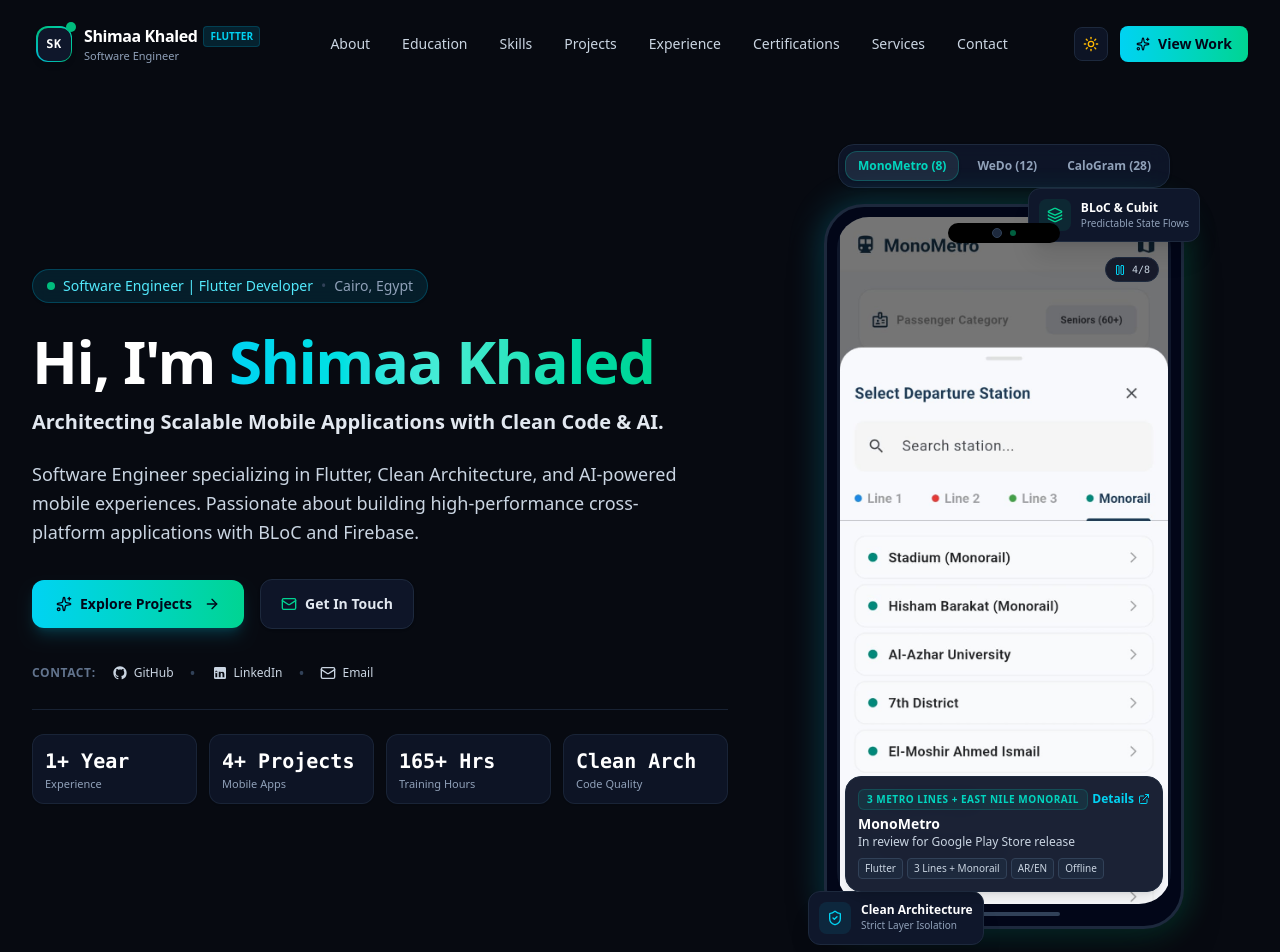
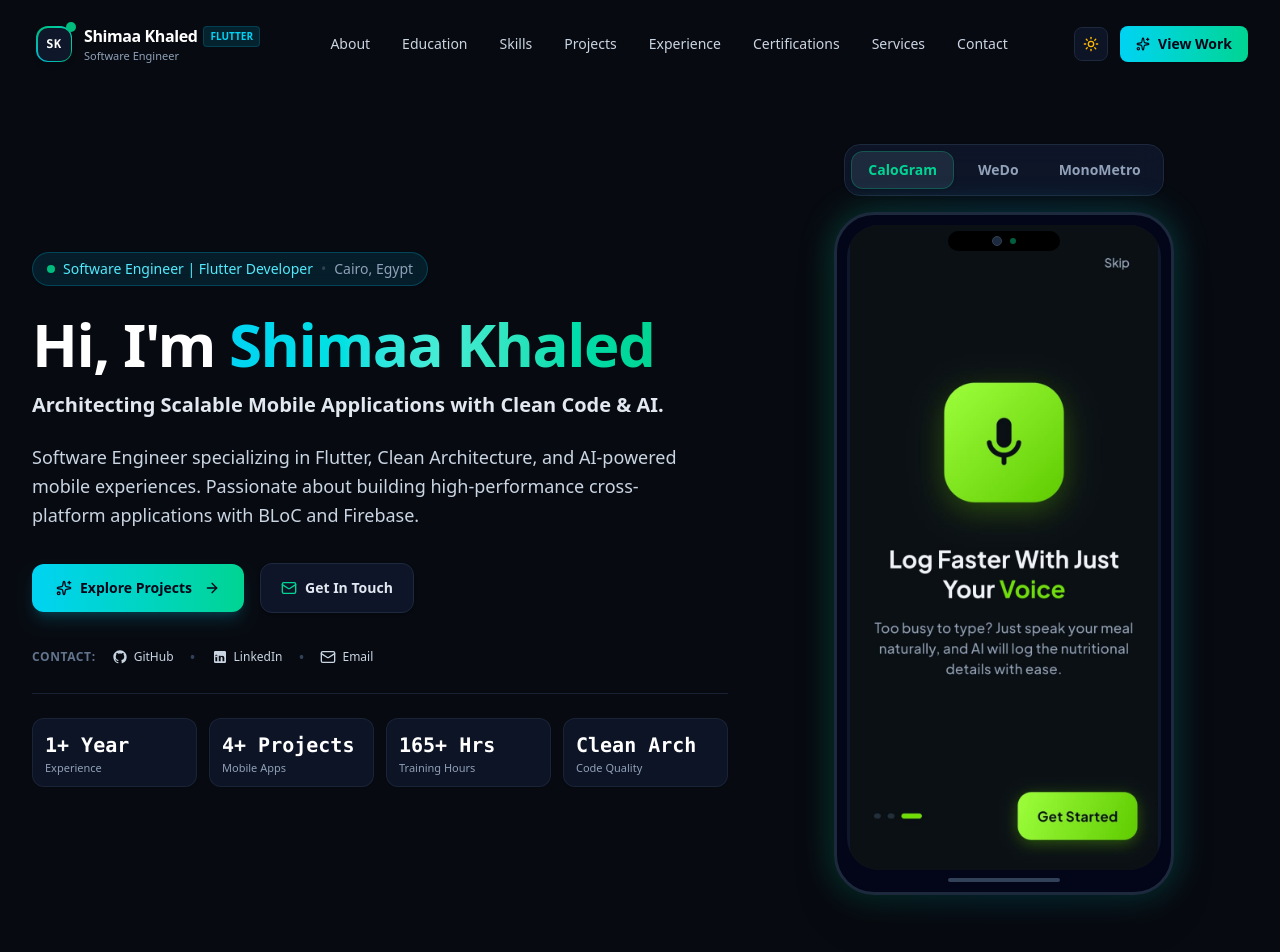
Before and after one commit to shimaakhaled1410-hue/portfolio, a Next.js app: page / in a window 1280 px wide. Shown: the top 952 px of the page. Built offline with nearby package versions, Linux system fonts and the light colour scheme.

Commit message:
Refine hero mockup, reorder showcase projects, and clean up education section

```diff
--- a/src/components/Education.tsx
+++ b/src/components/Education.tsx
@@ -58,7 +58,7 @@ export default function Education() {
               </div>
 
               <div className="flex flex-col sm:items-end gap-1.5 shrink-0">
-                <span className="inline-flex items-center gap-1.5 text-xs font-semibold px-3 py-1 rounded-full bg-cyan-50 dark:bg-cyan-950/60 text-cyan-700 dark:text-cyan-300 border border-cyan-200 dark:border-cyan-800/80">
+                <span className="inline-flex items-center gap-1.5 text-xs sm:text-sm font-bold px-3 py-1 rounded-full bg-cyan-50 dark:bg-cyan-950/60 text-cyan-700 dark:text-cyan-300 border border-cyan-200 dark:border-cyan-800/80">
                   <Calendar className="w-3.5 h-3.5 text-cyan-500 dark:text-cyan-400" />
                   <span>{edu.period}</span>
                 </span>
@@ -66,29 +66,31 @@ export default function Education() {
                   <MapPin className="w-3.5 h-3.5 text-slate-400 dark:text-slate-500" />
                   <span>{edu.location}</span>
                 </span>
-                <span className="text-[10px] font-bold uppercase tracking-wider text-emerald-700 dark:text-emerald-400 px-2 py-0.5 rounded bg-emerald-100 dark:bg-emerald-500/15 border border-emerald-300 dark:border-emerald-500/30 mt-1">
-                  {edu.status}
-                </span>
+                {edu.status && (
+                  <span className="text-[10px] font-bold uppercase tracking-wider text-emerald-700 dark:text-emerald-400 px-2 py-0.5 rounded bg-emerald-100 dark:bg-emerald-500/15 border border-emerald-300 dark:border-emerald-500/30 mt-1">
+                    {edu.status}
+                  </span>
+                )}
               </div>
             </div>
 
             {/* Coursework & Academic Highlights */}
             <div className="grid grid-cols-1 md:grid-cols-2 gap-8 pt-6">
 
-              {/* Relevant Coursework */}
+              {/* Relevant Coursework (No truncation so full course names are completely visible) */}
               <div>
                 <h4 className="text-xs font-bold uppercase tracking-wider text-slate-500 dark:text-slate-400 mb-3 flex items-center gap-2">
                   <BookOpen className="w-4 h-4 text-cyan-600 dark:text-cyan-400" />
                   <span>Key Coursework</span>
                 </h4>
-                <div className="grid grid-cols-1 sm:grid-cols-2 gap-2">
+                <div className="grid grid-cols-1 gap-2">
                   {edu.coursework.map((course, idx) => (
                     <div
                       key={idx}
-                      className="flex items-center gap-2 p-2 rounded-lg bg-slate-50 dark:bg-slate-950 border border-slate-200 dark:border-slate-800 text-xs text-slate-700 dark:text-slate-300"
+                      className="flex items-start gap-2.5 p-2.5 rounded-lg bg-slate-50 dark:bg-slate-950 border border-slate-200 dark:border-slate-800 text-xs font-medium text-slate-800 dark:text-slate-200 leading-normal"
                     >
-                      <span className="w-1.5 h-1.5 rounded-full bg-cyan-500 dark:bg-cyan-400 shrink-0" />
-                      <span className="truncate">{course}</span>
+                      <span className="w-1.5 h-1.5 rounded-full bg-cyan-500 dark:bg-cyan-400 shrink-0 mt-1" />
+                      <span className="break-words">{course}</span>
                     </div>
                   ))}
                 </div>
@@ -100,7 +102,7 @@ export default function Education() {
                   <Award className="w-4 h-4 text-emerald-600 dark:text-emerald-400" />
                   <span>Academic Focus</span>
                 </h4>
-                <ul className="space-y-2.5">
+                <ul className="space-y-3">
                   {edu.highlights.map((highlight, idx) => (
                     <li
                       key={idx}
--- a/src/components/Hero.tsx
+++ b/src/components/Hero.tsx
@@ -1,15 +1,11 @@
 'use client';
 
 import React, { useState, useEffect, useCallback } from 'react';
-import Image from 'next/image';
 import { personalInfo } from '@/data/portfolioData';
 import {
   ArrowRight,
   Sparkles,
   Mail,
-  Layers,
-  ExternalLink,
-  ShieldCheck,
   ChevronLeft,
   ChevronRight,
   Pause,
@@ -21,59 +17,39 @@ interface HeroProps {
   onSelectProject?: (projectId: string) => void;
 }
 
-type AppKey = 'monometro' | 'wedo' | 'calogram';
+type AppKey = 'calogram' | 'wedo' | 'monometro';
 
 export default function Hero({ onSelectProject }: HeroProps) {
-  const [activeApp, setActiveApp] = useState<AppKey>('monometro');
+  const [activeApp, setActiveApp] = useState<AppKey>('calogram');
   const [slideIndex, setSlideIndex] = useState<number>(0);
   const [isPaused, setIsPaused] = useState<boolean>(false);
   const [imgSrc, setImgSrc] = useState<string>('');
 
   const appScreenshots: Record<AppKey, string[]> = {
+    calogram: Array.from({ length: 28 }, (_, i) => `/assets/${i + 1} CaloGram.jpeg`),
+    wedo: Array.from({ length: 12 }, (_, i) => `/assets/${i + 1} WeDo.jpeg`),
     monometro: Array.from({ length: 8 }, (_, i) => `/assets/${i + 1} MonoMetro.jpeg`),
-    wedo: Array.from({ length: 12 }, (_, i) => `/assets/${i + 1} WeDo.jpeg`),
-    calogram: Array.from({ length: 28 }, (_, i) => `/assets/${i + 1} CaloGram.jpeg`),
   };
 
   const appShowcases: Record<AppKey, {
     id: string;
     name: string;
-    badge: string;
-    tagline: string;
     fallbackImage: string;
-    pillBg: string;
-    stack: string[];
-    totalSlides: number;
   }> = {
-    monometro: {
-      id: 'monometro',
-      name: 'MonoMetro',
-      badge: '3 Metro Lines + East Nile Monorail',
-      tagline: 'In review for Google Play Store release',
-      fallbackImage: '/assets/Metro_Freelancing_Project_Splash.png',
-      pillBg: 'bg-teal-500/10 text-teal-600 dark:text-teal-400 border-teal-500/20',
-      stack: ['Flutter', '3 Lines + Monorail', 'AR/EN', 'Offline'],
-      totalSlides: 8,
+    calogram: {
+      id: 'calogram',
+      name: 'CaloGram',
+      fallbackImage: '/assets/CaloGram_Freelancing_Project_Dashboard.png',
     },
     wedo: {
       id: 'wedo',
       name: 'WeDo',
-      badge: 'Real-Time SaaS Collaboration',
-      tagline: 'Real-time task synchronization & team roles',
       fallbackImage: '/assets/WeDo_Freelancing_Project_Create_Project.png',
-      pillBg: 'bg-cyan-500/10 text-cyan-600 dark:text-cyan-400 border-cyan-500/20',
-      stack: ['Flutter', 'BLoC', 'Cloud Functions', 'FCM'],
-      totalSlides: 12,
     },
-    calogram: {
-      id: 'calogram',
-      name: 'CaloGram',
-      badge: 'Multimodal AI & Nutrition',
-      tagline: 'Instant AI calorie scanner & macro tracking',
-      fallbackImage: '/assets/CaloGram_Freelancing_Project_Dashboard.png',
-      pillBg: 'bg-emerald-500/10 text-emerald-600 dark:text-emerald-400 border-emerald-500/20',
-      stack: ['Flutter', 'Gemini AI', 'Clean Arch', 'Firestore'],
-      totalSlides: 28,
+    monometro: {
+      id: 'monometro',
+      name: 'MonoMetro',
+      fallbackImage: '/assets/Metro_Freelancing_Project_Splash.png',
     },
   };
 
@@ -236,51 +212,51 @@ export default function Hero({ onSelectProject }: HeroProps) {
 
           </div>
 
-          {/* Right Column: Interactive Mobile Mockup Carousel Showcase */}
+          {/* Right Column: Clean Mobile Mockup Carousel Showcase (No overlapping badges/pill overlays) */}
           <div className="lg:col-span-5 flex flex-col items-center justify-center">
 
-            {/* App Switcher Tabs / Chips */}
-            <div className="flex items-center gap-1.5 p-1.5 bg-slate-100 dark:bg-slate-900/90 backdrop-blur-md rounded-2xl border border-slate-200 dark:border-slate-800 mb-4 shadow-sm">
+            {/* App Switcher Tabs / Chips (1. CaloGram, 2. WeDo, 3. MonoMetro - NO count numbers) */}
+            <div className="flex items-center gap-2 p-1.5 bg-slate-100 dark:bg-slate-900/90 backdrop-blur-md rounded-2xl border border-slate-200 dark:border-slate-800 mb-4 shadow-sm">
+              <button
+                onClick={() => handleTabChange('calogram')}
+                className={`px-4 py-2 rounded-xl text-xs sm:text-sm font-bold transition-all ${
+                  activeApp === 'calogram'
+                    ? 'bg-white dark:bg-slate-800 text-emerald-600 dark:text-emerald-400 shadow-sm border border-emerald-500/30'
+                    : 'text-slate-600 dark:text-slate-400 hover:text-slate-900 dark:hover:text-white'
+                }`}
+              >
+                CaloGram
+              </button>
+              <button
+                onClick={() => handleTabChange('wedo')}
+                className={`px-4 py-2 rounded-xl text-xs sm:text-sm font-bold transition-all ${
+                  activeApp === 'wedo'
+                    ? 'bg-white dark:bg-slate-800 text-cyan-600 dark:text-cyan-400 shadow-sm border border-cyan-500/30'
+                    : 'text-slate-600 dark:text-slate-400 hover:text-slate-900 dark:hover:text-white'
+                }`}
+              >
+                WeDo
+              </button>
               <button
                 onClick={() => handleTabChange('monometro')}
-                className={`px-3 py-1.5 rounded-xl text-xs font-bold transition-all ${
+                className={`px-4 py-2 rounded-xl text-xs sm:text-sm font-bold transition-all ${
                   activeApp === 'monometro'
                     ? 'bg-white dark:bg-slate-800 text-teal-600 dark:text-teal-400 shadow-sm border border-teal-500/30'
                     : 'text-slate-600 dark:text-slate-400 hover:text-slate-900 dark:hover:text-white'
                 }`}
               >
-                MonoMetro (8)
-              </button>
-              <button
-                onClick={() => handleTabChange('wedo')}
-                className={`px-3 py-1.5 rounded-xl text-xs font-bold transition-all ${
-                  activeApp === 'wedo'
-                    ? 'bg-white dark:bg-slate-800 text-cyan-600 dark:text-cyan-400 shadow-sm border border-cyan-500/30'
-                    : 'text-slate-600 dark:text-slate-400 hover:text-slate-900 dark:hover:text-white'
-                }`}
-              >
-                WeDo (12)
-              </button>
-              <button
-                onClick={() => handleTabChange('calogram')}
-                className={`px-3 py-1.5 rounded-xl text-xs font-bold transition-all ${
-                  activeApp === 'calogram'
-                    ? 'bg-white dark:bg-slate-800 text-emerald-600 dark:text-emerald-400 shadow-sm border border-emerald-500/30'
-                    : 'text-slate-600 dark:text-slate-400 hover:text-slate-900 dark:hover:text-white'
-                }`}
-              >
-                CaloGram (28)
+                MonoMetro
               </button>
             </div>
 
             {/* Phone Frame Container */}
             <div
-              className="relative group w-full max-w-[340px] sm:max-w-[360px]"
+              className="relative group w-full max-w-[320px] sm:max-w-[340px]"
               onMouseEnter={() => setIsPaused(true)}
               onMouseLeave={() => setIsPaused(false)}
             >
               {/* Glow Accent */}
-              <div className="absolute -inset-1 bg-gradient-to-r from-cyan-500 via-teal-500 to-emerald-500 rounded-[44px] blur-lg opacity-25 group-hover:opacity-45 transition duration-500" />
+              <div className="absolute -inset-1 bg-gradient-to-r from-emerald-500 via-cyan-500 to-teal-500 rounded-[44px] blur-lg opacity-25 group-hover:opacity-45 transition duration-500" />
 
               {/* Phone Body */}
               <div className="relative rounded-[40px] p-2.5 bg-slate-900 dark:bg-slate-950 border-[3px] border-slate-700 dark:border-slate-800 shadow-2xl overflow-hidden">
@@ -291,10 +267,10 @@ export default function Hero({ onSelectProject }: HeroProps) {
                   <div className="w-1.5 h-1.5 rounded-full bg-emerald-500 animate-pulse" />
                 </div>
 
-                {/* Screen Viewport */}
+                {/* Screen Viewport (Clean, full view without obscuring bottom cards or badges) */}
                 <div className="relative rounded-[32px] overflow-hidden aspect-[9/18.5] bg-slate-950 flex flex-col justify-between">
 
-                  {/* Image Display with Smooth Transition */}
+                  {/* Image Display */}
                   <div className="relative w-full h-full bg-slate-900">
                     <img
                       src={imgSrc}
@@ -303,96 +279,40 @@ export default function Hero({ onSelectProject }: HeroProps) {
                       className="w-full h-full object-contain object-top transition-all duration-500 transform scale-100 group-hover:scale-[1.01]"
                     />
 
-                    {/* Manual Navigation Overlay Arrows */}
+                    {/* Manual Navigation Overlay Arrows (on hover) */}
                     <button
                       onClick={prevSlide}
                       aria-label="Previous slide"
-                      className="absolute left-2 top-1/2 -translate-y-1/2 p-1.5 rounded-full bg-slate-950/70 text-white hover:bg-slate-900 backdrop-blur-md opacity-0 group-hover:opacity-100 transition-opacity border border-slate-700"
+                      className="absolute left-2 top-1/2 -translate-y-1/2 p-1.5 rounded-full bg-slate-950/70 text-white hover:bg-slate-900 backdrop-blur-md opacity-0 group-hover:opacity-100 transition-opacity border border-slate-700 z-30"
                     >
                       <ChevronLeft className="w-4 h-4" />
                     </button>
                     <button
                       onClick={nextSlide}
                       aria-label="Next slide"
-                      className="absolute right-2 top-1/2 -translate-y-1/2 p-1.5 rounded-full bg-slate-950/70 text-white hover:bg-slate-900 backdrop-blur-md opacity-0 group-hover:opacity-100 transition-opacity border border-slate-700"
+                      className="absolute right-2 top-1/2 -translate-y-1/2 p-1.5 rounded-full bg-slate-950/70 text-white hover:bg-slate-900 backdrop-blur-md opacity-0 group-hover:opacity-100 transition-opacity border border-slate-700 z-30"
                     >
                       <ChevronRight className="w-4 h-4" />
                     </button>
 
-                    {/* Top Right Counter & Pause Status */}
-                    <div className="absolute top-10 right-3 flex items-center gap-1.5 px-2 py-1 rounded-full bg-slate-950/80 backdrop-blur-md border border-slate-800 text-[10px] font-mono text-slate-300 z-20">
+                    {/* Top Right Pause / Resume Control Pill (Subtle & Clean) */}
+                    <div className="absolute top-9 right-3 flex items-center gap-1.5 px-2 py-1 rounded-full bg-slate-950/70 backdrop-blur-md border border-slate-800/80 text-[10px] font-mono text-slate-300 z-20 opacity-0 group-hover:opacity-100 transition-opacity">
                       <button
                         onClick={() => setIsPaused(!isPaused)}
                         aria-label={isPaused ? 'Resume auto slide' : 'Pause auto slide'}
-                        className="text-cyan-400 hover:text-cyan-300"
+                        className="text-cyan-400 hover:text-cyan-300 flex items-center gap-1"
                       >
                         {isPaused ? <Play className="w-3 h-3" /> : <Pause className="w-3 h-3" />}
+                        <span>{isPaused ? 'Paused' : 'Auto'}</span>
                       </button>
-                      <span>{slideIndex + 1}/{slides.length}</span>
                     </div>
 
-                    {/* Bottom Floating Info Pill inside phone */}
-                    <div className="absolute inset-x-2 bottom-3 p-3 bg-slate-900/95 backdrop-blur-md rounded-2xl border border-slate-800 shadow-lg text-left z-20">
-                      <div className="flex items-center justify-between">
-                        <span className={`text-[10px] font-bold uppercase tracking-wider px-2 py-0.5 rounded-md border ${currentApp.pillBg}`}>
-                          {currentApp.badge}
-                        </span>
-                        {onSelectProject && (
-                          <button
-                            onClick={() => onSelectProject(currentApp.id)}
-                            className="text-xs font-semibold text-cyan-400 hover:text-cyan-300 inline-flex items-center gap-1"
-                          >
-                            <span>Details</span>
-                            <ExternalLink className="w-3 h-3" />
-                          </button>
-                        )}
-                      </div>
-                      <h4 className="text-sm font-bold text-white mt-1">
-                        {currentApp.name}
-                      </h4>
-                      <p className="text-xs text-slate-300 line-clamp-1">
-                        {currentApp.tagline}
-                      </p>
-
-                      {/* Tech Chips */}
-                      <div className="flex flex-wrap gap-1 mt-2">
-                        {currentApp.stack.map((tech) => (
-                          <span
-                            key={tech}
-                            className="text-[10px] px-1.5 py-0.5 rounded bg-slate-800 text-slate-300 border border-slate-700"
-                          >
-                            {tech}
-                          </span>
-                        ))}
-                      </div>
-                    </div>
                   </div>
 
                 </div>
 
                 {/* Home Indicator Bar */}
                 <div className="w-28 h-1 bg-slate-700 rounded-full mx-auto mt-2" />
-              </div>
-
-              {/* Floating Architectural Badges */}
-              <div className="absolute -bottom-4 -left-4 p-2.5 rounded-xl bg-white dark:bg-slate-900 border border-slate-200 dark:border-slate-800 shadow-xl backdrop-blur-md hidden sm:flex items-center gap-2.5 animate-float">
-                <div className="w-8 h-8 rounded-lg bg-cyan-500/10 text-cyan-600 dark:text-cyan-400 flex items-center justify-center">
-                  <ShieldCheck className="w-4 h-4" />
-                </div>
-                <div>
-                  <div className="text-xs font-bold text-slate-900 dark:text-white">Clean Architecture</div>
-                  <div className="text-[10px] text-slate-500 dark:text-slate-400">Strict Layer Isolation</div>
-                </div>
-              </div>
-
-              <div className="absolute -top-4 -right-4 p-2.5 rounded-xl bg-white dark:bg-slate-900 border border-slate-200 dark:border-slate-800 shadow-xl backdrop-blur-md hidden sm:flex items-center gap-2.5 animate-float" style={{ animationDelay: '1.5s' }}>
-                <div className="w-8 h-8 rounded-lg bg-emerald-500/10 text-emerald-600 dark:text-emerald-400 flex items-center justify-center">
-                  <Layers className="w-4 h-4" />
-                </div>
-                <div>
-                  <div className="text-xs font-bold text-slate-900 dark:text-white">BLoC & Cubit</div>
-                  <div className="text-[10px] text-slate-500 dark:text-slate-400">Predictable State Flows</div>
-                </div>
               </div>
 
             </div>
--- a/src/data/portfolioData.ts
+++ b/src/data/portfolioData.ts
@@ -340,12 +340,12 @@ export const experiences: Experience[] = [
 
 export const educations: Education[] = [
   {
-    degree: 'Bachelor of Science in Computer Science',
+    degree: 'Bachelor in Computer Science',
     institution: 'Ain Shams University',
     faculty: 'Faculty of Computer and Information Science (FCIS)',
     location: 'Cairo, Egypt',
-    period: '09/2022 - 07/2026',
-    status: 'In Progress (Senior Year)',
+    period: '2022 – 2026',
+    status: '',
     coursework: [
       'Data Structures & Algorithms',
       'Object-Oriented Programming (OOP)',
@@ -358,7 +358,7 @@ export const educations: Education[] = [
     ],
     highlights: [
       'Solid Computer Science foundation with focus on software architecture and algorithm optimization.',
-      'Core Mobile Lead for 6-member Graduation Project (Trivio), building 30+ interactive user flows.',
+      'Collaborated on a 6-member graduation project (Trivio), engineering scalable Flutter architectures and modern UI components.',
     ],
   },
 ];
```
